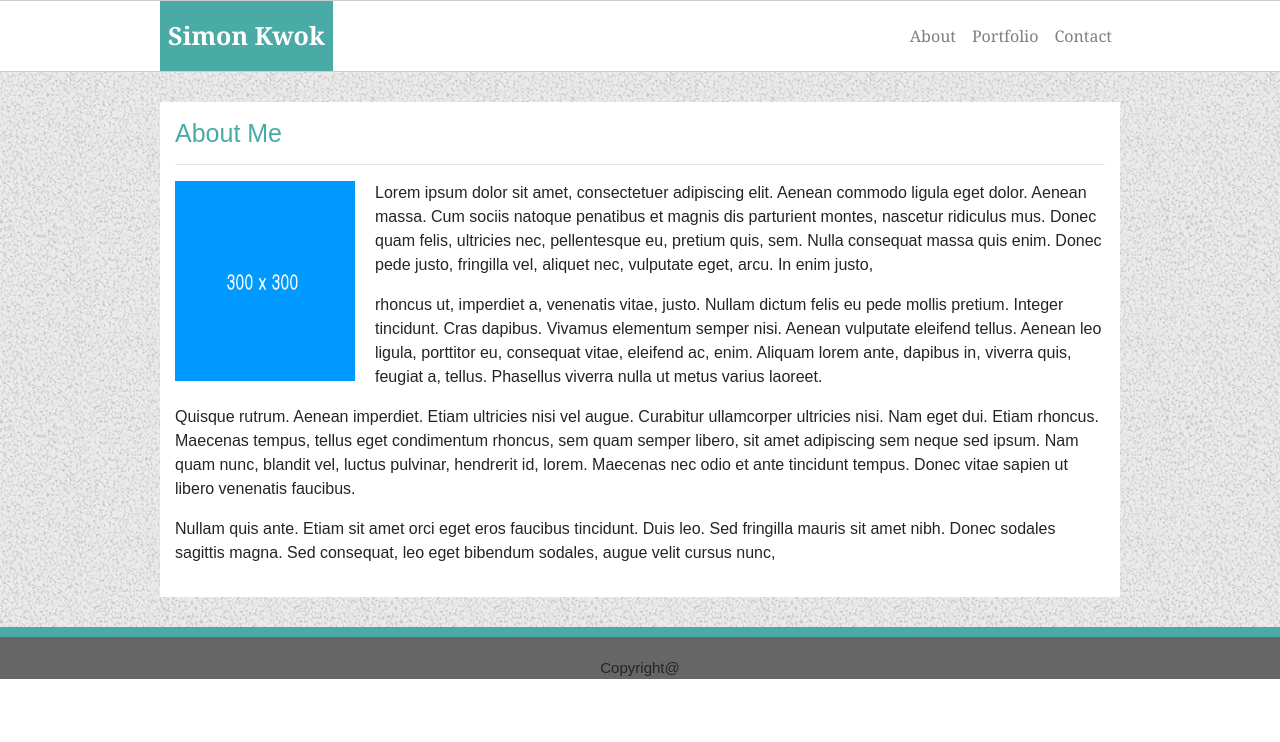
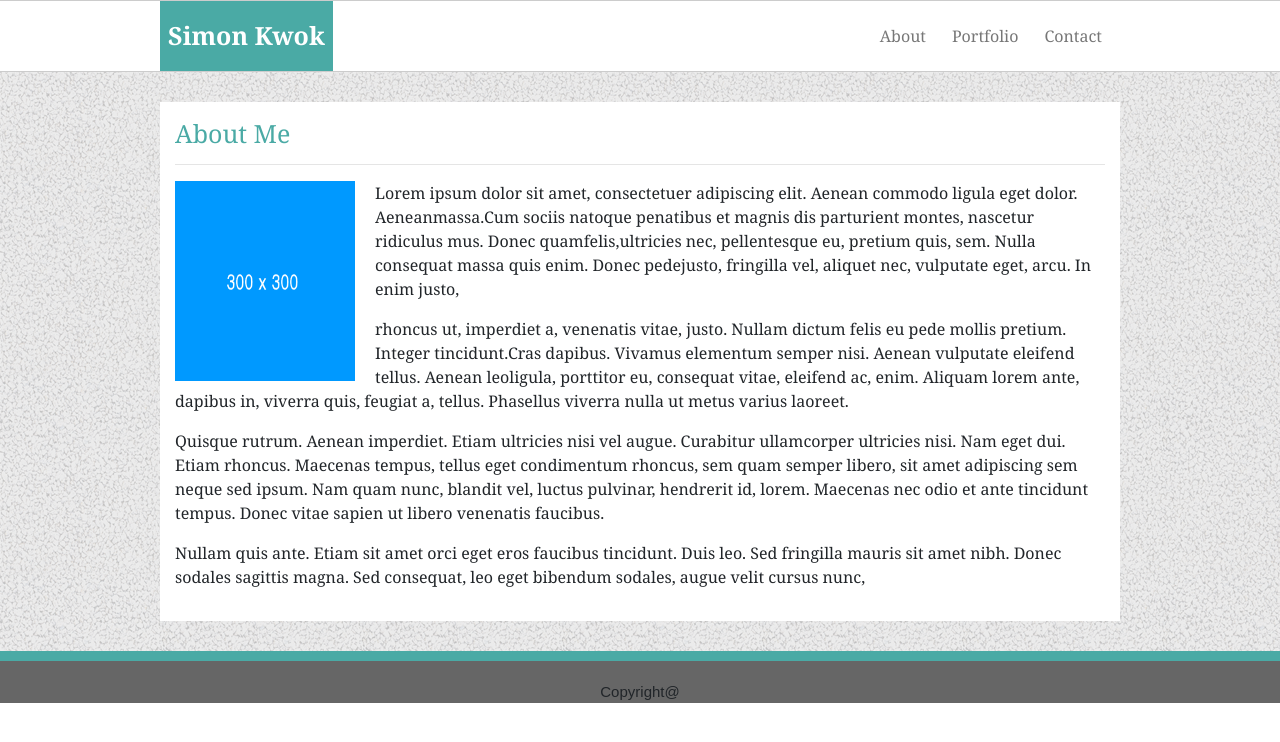
Before and after one commit to Simonkcoding/Bootstrap-Portfolio, a plain HTML site: page index.html in a window 1280 px wide. Drawn offline with nearby package versions, Linux system fonts and the light colour scheme.

Commit message:
inital site files

```diff
--- a/assets/css/custom.css
+++ b/assets/css/custom.css
@@ -2,16 +2,27 @@
 *{
     box-sizing: border-box;
 }
+body{
+    position:relative;
+}
+/*Head*/
 
 header{
     border-top: 1px solid #cccccc;
     border-bottom: 1px solid #cccccc;
+
 }
 
 .row{
-    margin:auto;
+    max-width: 960px;
     font-family: "Georgia", Times, "Times New Roman", serif;
     background-color: #ffffff;
+    margin:auto;
+}
+
+.navbar{
+    width:100%;
+
 }
 
 .navbar-brand{
@@ -21,7 +32,26 @@ header{
     text-align: center;
 }
 
-.container-fluid{
+.navbar-nav{
+    position:relative;
+    right: 5px;
+    text-align: center;
+    flex-direction: row;
+}
+
+.nav-item{
+margin:0 5px 0 5px;
+}
+
+a {
+    color: #777777;
+    text-decoration: none;
+ }
+
+/*body*/
+
+.wrapper{
+
     font-family:'Arial', 'Helvetica Neue', Helvetica, sans-serif;
     background-image: url(../images/gravel.png);
     padding:30px 10px 30px 10px;
@@ -34,7 +64,8 @@ h1{
 }
 
 footer{
-    clear:both;
+    position: absolute;
+    top:;
     padding: 20px 0 0 0;
     width: 100%;
     border-top: solid 10px #4aaaa5;
@@ -74,104 +105,4 @@ footer{
     margin-right: 20px;
     float:left;
     z-index:-1;
-/*
-
-
-* {
-    box-sizing: border-box;
-  }
-body{
-    margin:0 0 0 0;
 }
-a {
-    color: #777777;
-    text-decoration: none;
- }
-header{
-    font-family: "Georgia", Times, Times New Roman, serif;
-    overflow: auto;
-    background-color: #ffffff;
-    border-top: 1px solid #cccccc;
-    border-bottom: 1px solid #cccccc;
-}
-#top{
-    margin: auto;
-    width:960px;
-    text-align: center;
-}
-#myName{
-    padding:20px 0 20px 0;
-    background-color: #4aaaa5;
-    color:white;
-    font-size: 25px;
-    font-weight:bold;
-    width:20%;
-    float:left;
-}
-#about,
-#portfolio,
-#contact {
-    margin:20px 0 20px 0;
-    float:right;
-    width:10%;
-    border-right: 1px solid #cccccc;
-}
-main{
-    font-family:'Arial', 'Helvetica Neue', Helvetica, sans-serif;
-    text-align: left;
-    background-image: url(../images/gravel.png);
-    height:100%;
-    /* background-repeat: repeat; */
-    /* padding: 30px 0 100px 0;
-}
-h1{
-    color:#4aaaa5;
-    font-size: 25px;
-}
-#content{
-    clear:both;
-    padding:10px 10px 10px 10px;
-    border: 1px solid #dddddd;
-    background-color: white;
-    width:960px;
-    margin:auto;
-    overflow: auto;
-}
-footer{
-    position: fixed;
-    padding: 20px 0 0 0;
-    bottom: 0;
-    width: 100%;
-    border-top: solid 10px #4aaaa5;
-    background-color: #666666;
-    margin:auto;
-    text-align: center;
-    font-size: 15px;
-    font-family:'Arial', 'Helvetica Neue', Helvetica, sans-serif;
-} */
-/*Index page css*/
-/* #myPic {
-    padding:0 20px 0 0;
-    float:left;
-}
-#paragraph
-#form {
-    color: #777777;
-} */
-/*Contact page css*/
-/* button {
-    margin:10px 0 10px 0;
-    background-color: #4aaaa5;
-    border: none;
-    color: white;
-    text-align: center;
-    text-decoration: none;
-    display: inline-block;
-    font-size: 16px;
-} */
-/*Protfolio page css*/
-/* #portfoliopicarea {
-    width:60%;
-}
-
-} */
--- a/index.html
+++ b/index.html
@@ -14,16 +14,16 @@
 
     <!-- This is a header containing a nav -->
 
-    <header>
-        <div class="row" style="width:960px; font-family: Georgia, Times, 'Times New Roman', serif;">
-            <div class="col-lg-12 m-0 p-0">
-                <nav class="navbar navbar-expand-md navbar-light bg-white m-0 p-0">
-                    <a class="navbar-brand py-3 px-2" style="color:white">Simon Kwok</a>
-                    <div class="navbar-nav ml-auto">
-                        <a class="nav-item nav-link" href="index.html">About</a>
-                        <a class="nav-item nav-link" href="portfolio.html">Portfolio</a>
-                        <a class="nav-item nav-link" href="contact.html">Contact</a>
-                    </div>
+    <header class="container-fluid m-0 p-0">
+        <div class="row">
+            <div class="col-md-12 p-0 ">
+                <nav class="navbar navbar-expand-sm m-0 p-0">
+                    <a class="navbar-brand py-3 px-2" style="color:white;">Simon Kwok</a>
+                    <ul class=" navbar-nav p-0 ml-auto">
+                        <li><a class="nav-item nav-link" href="index.html">About</a></li>
+                        <li><a class="nav-item nav-link" href="portfolio.html">Portfolio</a></li>
+                        <li><a class="nav-item nav-link" href="contact.html">Contact</a></li>
+                    </ul>
                 </nav>
             </div>
         </div>
@@ -31,38 +31,50 @@
 
     <!-- This is the container -->
 
-    <section class="container-fluid">
-        <div class="row" style="width:960px;  font-family:'Arial', 'Helvetica Neue', Helvetica, sans-serif;">
+    <section class="container-fluid m-0 p-0">
+        <div class="wrapper">
+            <div class="row">
                 <div class="col-lg-12 pt-3 pb-3">
                     <h1>About Me</h1>
                     <hr>
                     <img src="assets/images/placeholder.png" id="myPic" width="200" height="200" alt="MyMugShot">
-                <p>Lorem ipsum dolor sit amet, consectetuer adipiscing elit. Aenean commodo ligula eget dolor. Aenean massa.
-                    Cum sociis natoque penatibus et magnis dis parturient montes, nascetur ridiculus mus. Donec quam felis,
-                    ultricies nec, pellentesque eu, pretium quis, sem. Nulla consequat massa quis enim. Donec pede justo,
+                    <p>Lorem ipsum dolor sit amet, consectetuer adipiscing elit. Aenean commodo ligula eget dolor.
+                        Aeneanmassa.Cum sociis natoque penatibus et magnis dis parturient montes, nascetur ridiculus
+                        mus. Donec
+                        quamfelis,ultricies nec, pellentesque eu, pretium quis, sem. Nulla consequat massa quis enim.
+                        Donec pedejusto,
                         fringilla vel, aliquet nec, vulputate eget, arcu. In enim justo,</p>
-                <p>rhoncus ut, imperdiet a, venenatis vitae, justo. Nullam dictum felis eu pede mollis pretium. Integer tincidunt.
-                    Cras dapibus. Vivamus elementum semper nisi. Aenean vulputate eleifend tellus. Aenean leo ligula, porttitor
-                    eu, consequat vitae, eleifend ac, enim. Aliquam lorem ante, dapibus in, viverra quis, feugiat a, tellus.
-                    Phasellus viverra nulla ut metus varius laoreet. </p>
-                <p>Quisque rutrum. Aenean imperdiet. Etiam ultricies nisi vel augue. Curabitur ullamcorper ultricies nisi.
-                    Nam eget dui. Etiam rhoncus. Maecenas tempus, tellus eget condimentum rhoncus, sem quam semper libero,
-                    sit amet adipiscing sem neque sed ipsum. Nam quam nunc, blandit vel, luctus pulvinar, hendrerit id, lorem.
+                    <p>rhoncus ut, imperdiet a, venenatis vitae, justo. Nullam dictum felis eu pede mollis pretium.
+                        Integer tincidunt.Cras dapibus. Vivamus elementum semper nisi. Aenean vulputate eleifend
+                        tellus. Aenean leoligula,
+                        porttitor eu, consequat vitae, eleifend ac, enim. Aliquam lorem ante, dapibus in, viverra quis,
+                        feugiat
+                        a, tellus. Phasellus viverra nulla ut metus varius laoreet. </p>
+                    <p>Quisque rutrum. Aenean imperdiet. Etiam ultricies nisi vel augue. Curabitur ullamcorper
+                        ultricies
+                        nisi.
+                        Nam eget dui. Etiam rhoncus. Maecenas tempus, tellus eget condimentum rhoncus, sem quam semper
+                        libero,
+                        sit amet adipiscing sem neque sed ipsum. Nam quam nunc, blandit vel, luctus pulvinar, hendrerit
+                        id,
+                        lorem.
                         Maecenas nec odio et ante tincidunt tempus. Donec vitae sapien ut libero venenatis faucibus.</p>
-                <p>Nullam quis ante. Etiam sit amet orci eget eros faucibus tincidunt. Duis leo. Sed fringilla mauris sit
-                    amet nibh. Donec sodales sagittis magna. Sed consequat, leo eget bibendum sodales, augue velit cursus
+                    <p>Nullam quis ante. Etiam sit amet orci eget eros faucibus tincidunt. Duis leo. Sed fringilla
+                        mauris
+                        sit
+                        amet nibh. Donec sodales sagittis magna. Sed consequat, leo eget bibendum sodales, augue velit
+                        cursus
                         nunc,
                     </p>
                 </div>
             </div>
+
+        </div>
     </section>
-    <div class="row">
-        <div class="col-lg-12 m-0 p-0">
     <footer>
         Copyright@
     </footer>
-        </div>
-    </div>
+
 
 </body>
 
```
Also changed, not shown: contact.html (+15 -16 lines), portfolio.html (+16 -14 lines). Lines whose indentation alone changed are shown as unchanged.
